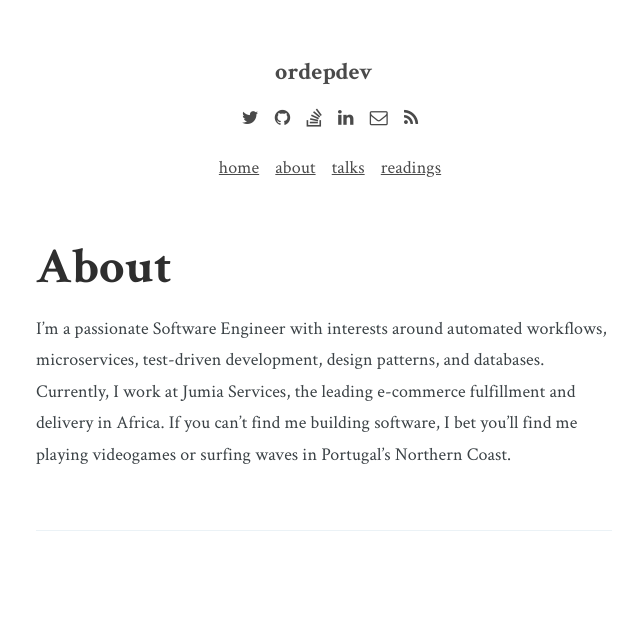
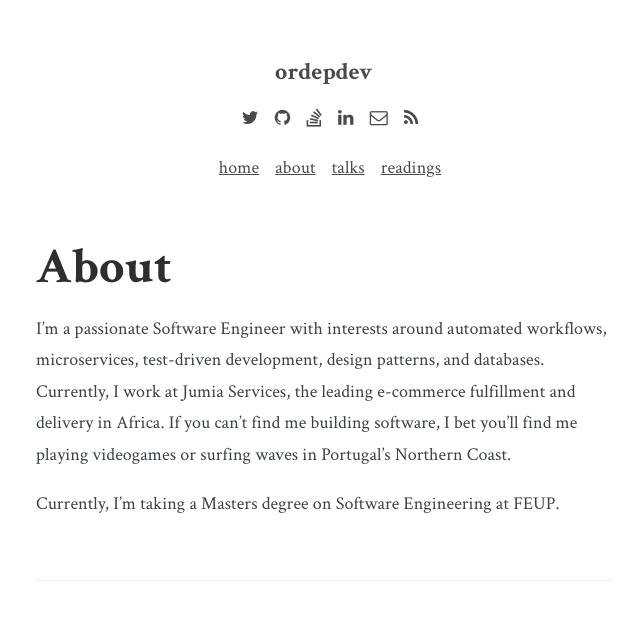
Before and after one commit to ordepdev/ordepdev.github.io, a Jekyll site: the page built from about.md, in a window 1280 px wide. Shown: the top 620 px of the page, without its empty margins (316-956 px from the left). Built offline with Jekyll 4.4.1, drawn with Linux system fonts in a browser that asks for light colours.

Commit message:
Masters degree at FEUP

```diff
--- a/about.md
+++ b/about.md
@@ -5,3 +5,5 @@ permalink: /about/
 ---
 
 I'm a passionate Software Engineer with interests around automated workflows, microservices, test-driven development, design patterns, and databases. Currently, I work at Jumia Services, the leading e-commerce fulfillment and delivery in Africa. If you can't find me building software, I bet you'll find me playing videogames or surfing waves in Portugal's Northern Coast.
+
+Currently, I'm taking a Masters degree on Software Engineering at FEUP.
```
